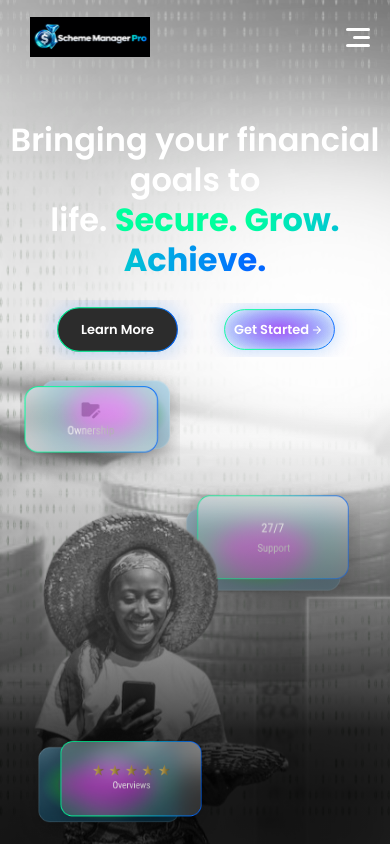
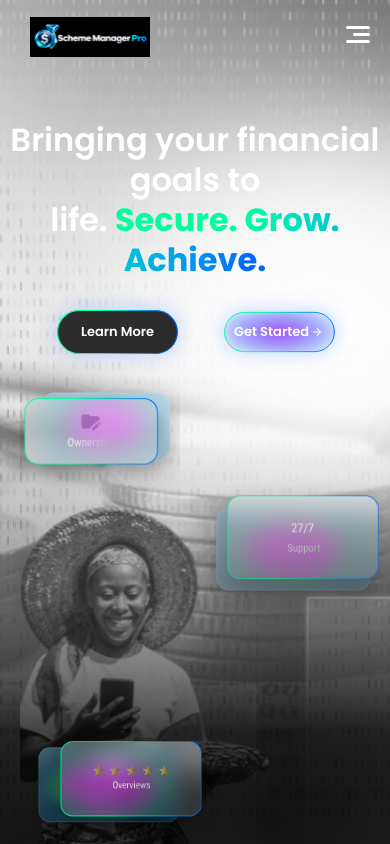
Before and after one commit to Siya-gift/SchemeManager, a React (Vite) app: page / in a window 390 px wide. Shown: the top 844 px of the page. Built offline with nearby package versions, Linux system fonts and the light colour scheme.

Commit message:
Update button heights and adjust layout for improved responsiveness in HomePage and PrimaryBtn components

```diff
--- a/src/components/HomePage.jsx
+++ b/src/components/HomePage.jsx
@@ -53,10 +53,10 @@ function HomePage() {
           </div>
 
           <div className="menuHome rotate-180">
-            <div className="burger z-50 w-6">
+            <div className="burger z-50 w-6 h-3">
               <div className="line1 h-0.75 w-full z-20 bg-white rounded-sm"></div>
-              <div className="line2 h-0.75 w-[70%] z-20 bg-white rounded-sm mt-1.25"></div>
-              <div className="line3 h-0.75 w-full z-20 bg-white rounded-sm mt-1.25"></div>
+              <div className="line2 h-0.75 w-[70%] z-20 bg-white rounded-sm mt-1"></div>
+              <div className="line3 h-0.75 w-full z-20 bg-white rounded-sm mt-1"></div>
             </div>
           </div>
 
@@ -96,12 +96,12 @@ function HomePage() {
         />
 
         <img
-          className="md:hidden absolute top-90 left-5 w-40 h-32 object-cover"
+          className="md:hidden absolute top-93 left-5 w-40 h-32 object-cover"
           src={decor1}
           alt="card"
         />
         <img
-          className="md:hidden absolute top-120 left-40 w-50 h-35 object-cover"
+          className="md:hidden absolute top-120 right-0 w-50 h-35 object-cover"
           src={decor2}
           alt="card"
         />
@@ -112,7 +112,7 @@ function HomePage() {
         />
 
         <img
-          className="absolute bottom-0 -left-2 md:left-24 w-full md:w-60 h-96 md:h-72 object-cover"
+          className="absolute bottom-0 left-5 md:left-24 w-[75vw] md:w-70 aspect-3/4 md:aspect-auto md:h-72 object-cover"
           src={w_left_home}
           alt="picture"
         />
@@ -148,9 +148,9 @@ function HomePage() {
 
         <div
           className="absolute w-full top-30 md:top-1/2 left-1/2 -translate-x-1/2
-   md:-translate-y-1/2    flex flex-col items-center justify-center gap-5 "
+   md:-translate-y-1/2    flex flex-col items-center justify-center gap-3 "
         >
-          <h1 className=" text-center text-white text-[32px] md:text-[42px] font-semibold leading-10 md:leading-10">
+          <h1 className=" text-center text-white text-[32px] md:text-[42px] w-screen md:w-auto font-semibold leading-10 md:leading-10">
             Bringing your financial goals to <br />
             life.{" "}
             <span className="text-transparent bg-clip-text bg-linear-to-r from-[#00FF9D] from-36% to-[#0368FF] to-95% font-bold">
--- a/src/components/PrimaryBtn.jsx
+++ b/src/components/PrimaryBtn.jsx
@@ -9,7 +9,7 @@ function PrimaryBtn({ btnSignin, btnGetStarted }) {
   const showArrow = btnGetStarted === "Get Started";
 
   return (
-    <button className="relative px-8  h-13.5 text-white text-[13px] font-semibold overflow-hidden rounded-lg group transition-all duration-200 hover:scale-y-90 cursor-pointer focus:scale-85 flex items-center justify-center">
+    <button className="relative px-8 h-20 md:h-13.5 text-white text-[13px] font-semibold overflow-hidden rounded-lg group transition-all duration-200 hover:scale-y-90 cursor-pointer focus:scale-85 flex items-center justify-center">
       {/* Background image remains locked to the container dimensions */}
       <img
         src={signinSvgBtn}
--- a/src/components/PrimaryBtn2.jsx
+++ b/src/components/PrimaryBtn2.jsx
@@ -4,7 +4,7 @@ import "../App.css";
 
 function PrimaryBtn2({btnLearn}) {
   return (
-    <button className="relative text-white text-[13px] font-semibold px-12 py-5 overflow-hidden rounded-lg group transition-all duration-200 hover:scale-y-90 cursor-pointer focus:scale-85">
+    <button className="relative text-white h-20 md:h-auto text-[13px] font-semibold px-12 py-5 overflow-hidden rounded-lg group transition-all duration-200 hover:scale-y-90 cursor-pointer focus:scale-85">
       <img
         src={signinSvgBtn}
         alt=""
```
